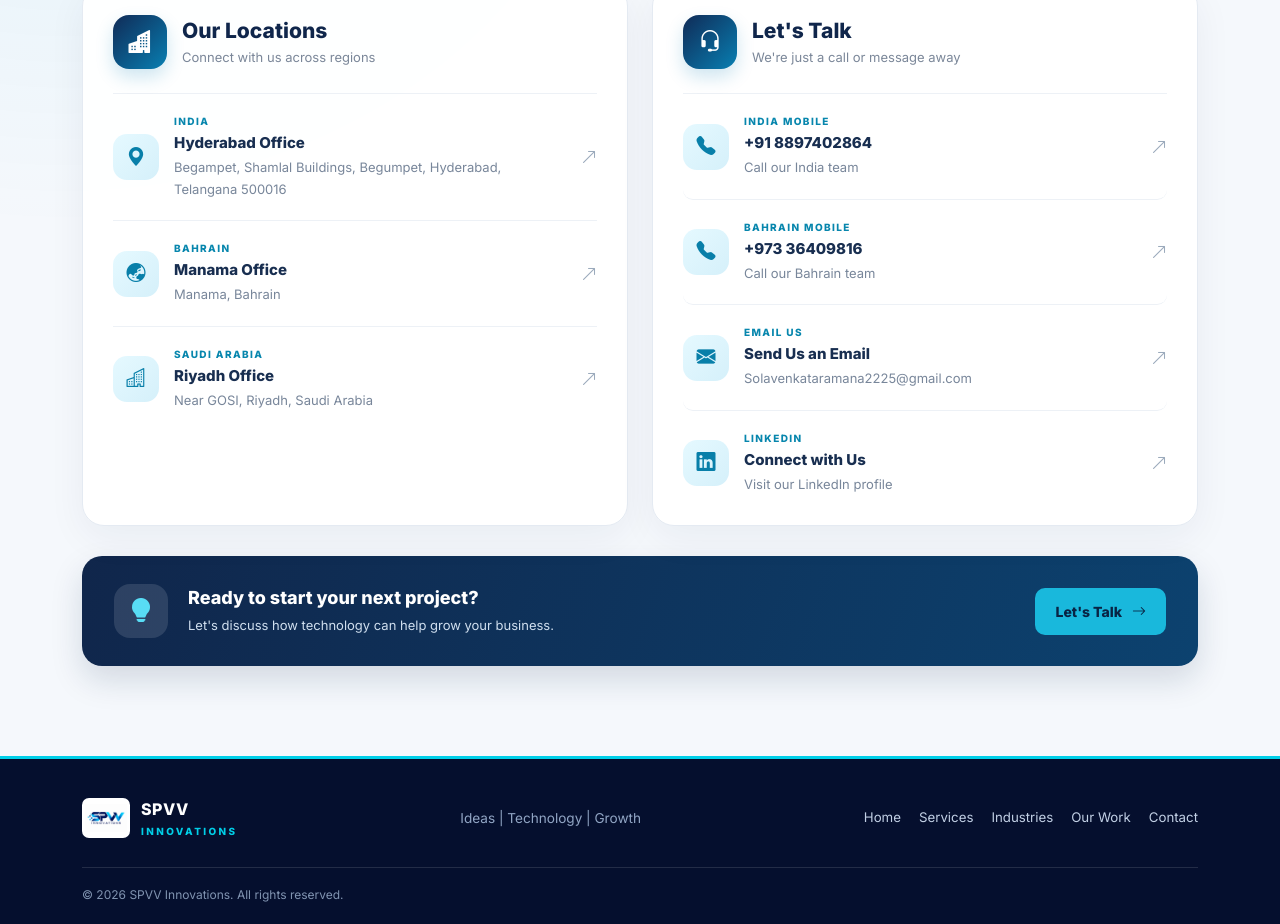
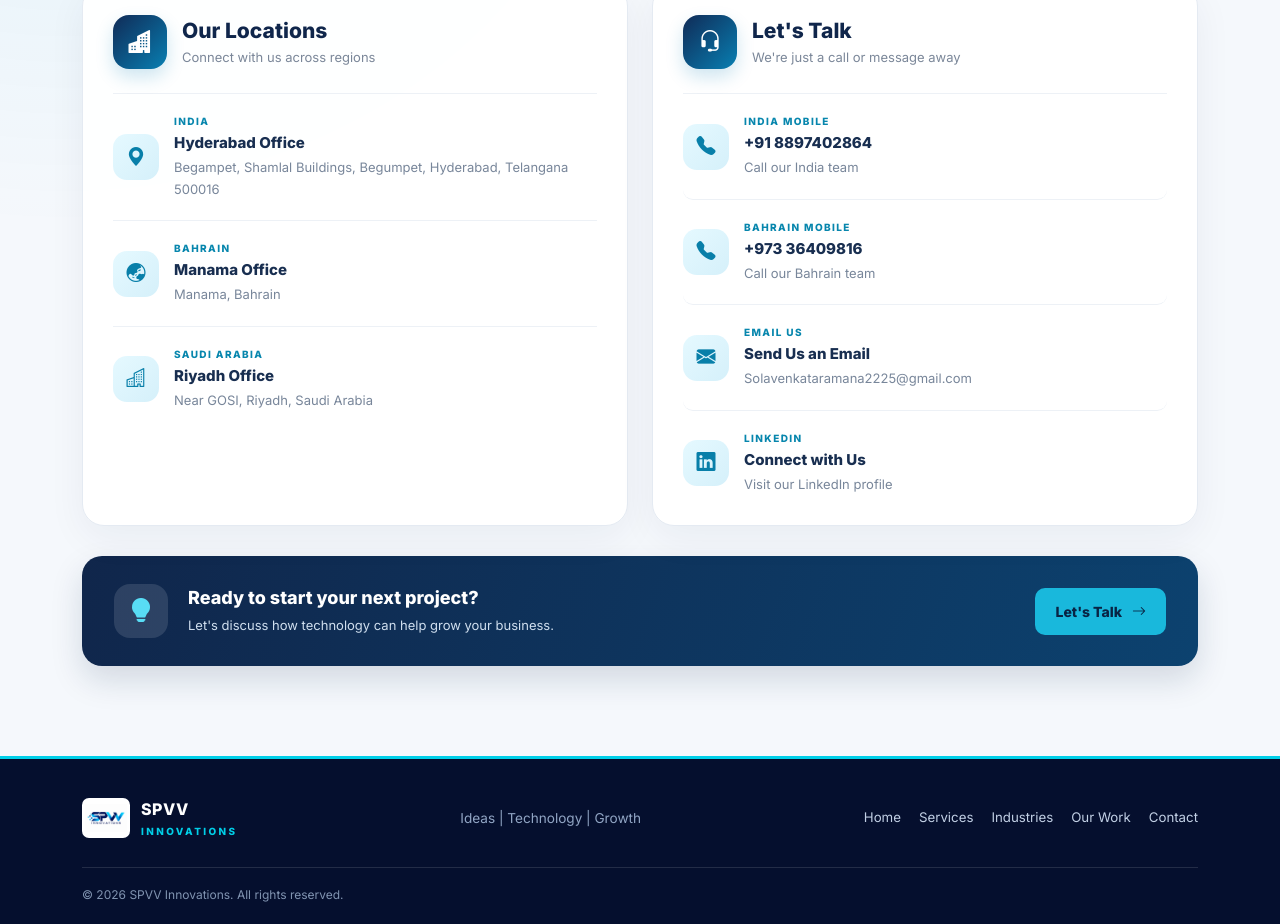
Before and after one commit to spvvinnovations/spvv, a plain HTML site: page index.html in a window 1280 px wide. Shown: the part 6364-7288 px from the top of the page. Drawn offline with nearby package versions, Linux system fonts and the light colour scheme.

Commit message:
Add SPVV s

```diff
--- a/index.html
+++ b/index.html
@@ -307,7 +307,7 @@
               <p>Begampet, Shamlal Buildings, Begumpet,
                 Hyderabad, Telangana 500016</p>
             </div>
-            <i class="bi bi-arrow-up-right contact-arrow"></i>
+
           </div>
 
           <div class="contact-item">
@@ -319,7 +319,7 @@
               <h4>Manama Office</h4>
               <p>Manama, Bahrain</p>
             </div>
-            <i class="bi bi-arrow-up-right contact-arrow"></i>
+
           </div>
 
           <div class="contact-item">
@@ -331,7 +331,7 @@
               <h4>Riyadh Office</h4>
               <p>Near GOSI, Riyadh, Saudi Arabia</p>
             </div>
-            <i class="bi bi-arrow-up-right contact-arrow"></i>
+
           </div>
         </div>
       </div>
@@ -359,7 +359,7 @@
               <h4>+91 8897402864</h4>
               <p>Call our India team</p>
             </div>
-            <i class="bi bi-arrow-up-right contact-arrow"></i>
+
           </a>
 
           <a class="contact-item contact-link"
@@ -372,7 +372,7 @@
               <h4>+973 36409816</h4>
               <p>Call our Bahrain team</p>
             </div>
-            <i class="bi bi-arrow-up-right contact-arrow"></i>
+
           </a>
 
           <a class="contact-item contact-link"
@@ -385,7 +385,7 @@
               <h4>Send Us an Email</h4>
               <p>Solavenkataramana2225@gmail.com</p>
             </div>
-            <i class="bi bi-arrow-up-right contact-arrow"></i>
+
           </a>
 
           <a class="contact-item contact-link"
@@ -399,7 +399,7 @@
               <h4>Connect with Us</h4>
               <p>Visit our LinkedIn profile</p>
             </div>
-            <i class="bi bi-arrow-up-right contact-arrow"></i>
+
           </a>
 
 
```
